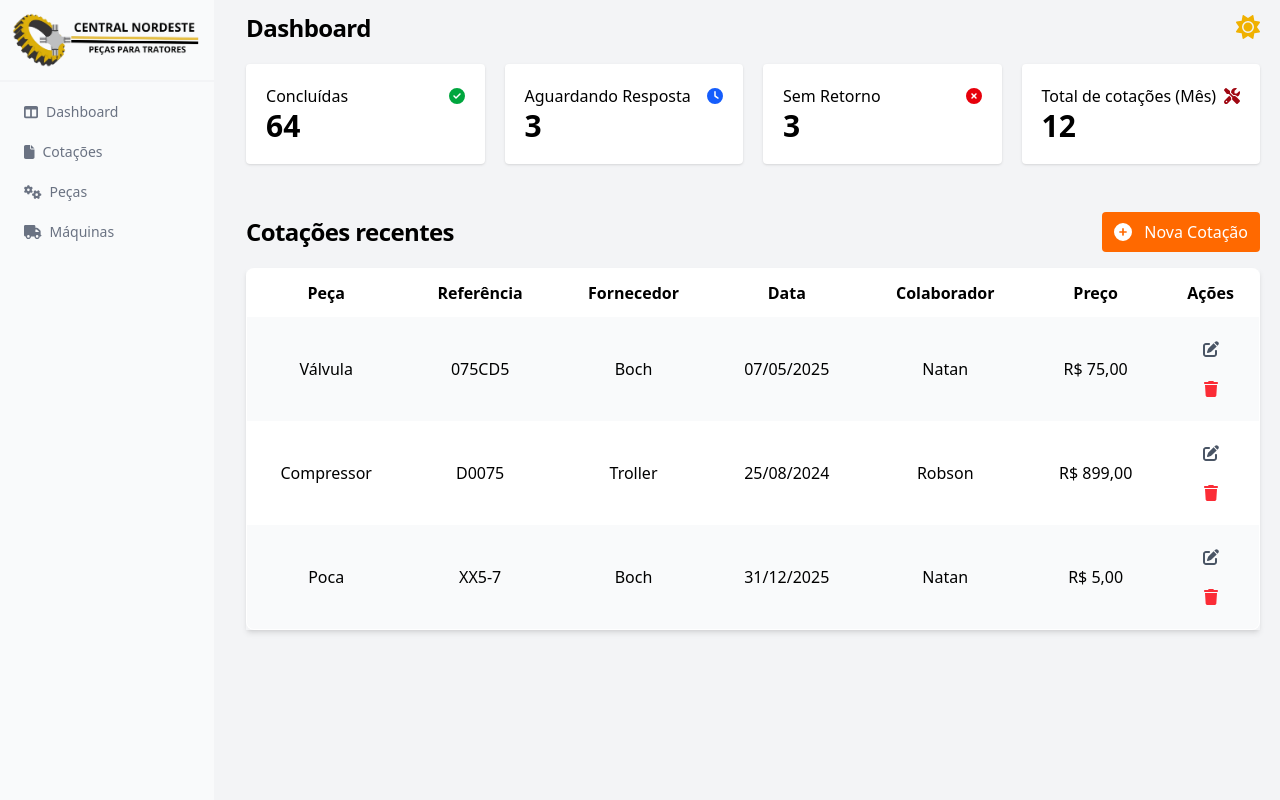
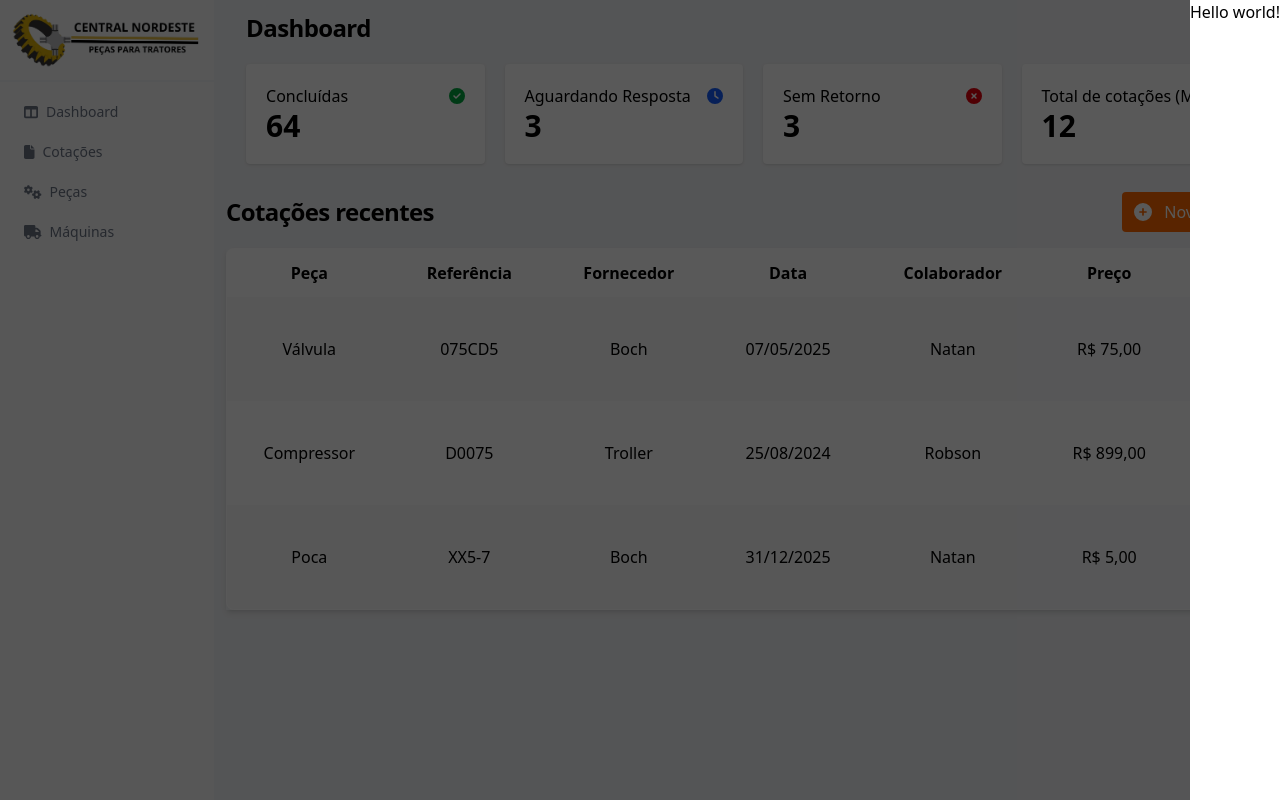
Before and after one commit to codeNilson/cn-quotations, a React (Vite) app: page / in a window 1280 px wide. Both pictures are taken after a click on the button 1210 px from the left and 349 px from the top of the page. Built offline with nearby package versions, Linux system fonts and the light colour scheme.

Commit message:
feat: implement detail sidebar functionality and integrate new components

```diff
--- a/src/App.tsx
+++ b/src/App.tsx
@@ -1,4 +1,4 @@
-import { faCircleCheck, faCirclePlus, faCircleXmark, faClock, faScrewdriverWrench } from "@fortawesome/free-solid-svg-icons";
+import { faCircleCheck, faCircleXmark, faClock, faScrewdriverWrench } from "@fortawesome/free-solid-svg-icons";
 import { FontAwesomeIcon } from "@fortawesome/react-fontawesome";
 import { useContext } from "react";
 import Card from "./components/Card.tsx";
@@ -7,6 +7,8 @@ import Table from "./components/Table.tsx";
 import SidebarContext from "./context/SidebarContext.tsx";
 import SidebarButton from "./components/sidebar-button.tsx"
 import ThemeButton from "./components/toggle-theme-button.tsx";
+import NewQuotationButton from "./components/NewQuotationButton.tsx";
+import DetailsideBar from "./components/DetailsideBar.tsx";
 
 function App() {
 
@@ -19,6 +21,8 @@ function App() {
   const { isOpen, toggleSidebar } = sidebarContext;
 
   return (
+    <>
+      <DetailsideBar />
       <div className="bg-gray-100 dark:bg-neutral-900 min-h-screen gap-3 flex">
         <Sidebar />
         <main className={`w-full transition duration-300 ${isOpen ? 'blur-xs' : 'ml-0'} lg:ml-0`} onClick={isOpen ? toggleSidebar : undefined}>
@@ -65,13 +69,10 @@ function App() {
               </Card>
             </div>
           </div>
-        <div className="p-5">
+          <div className="p-">
             <div className="flex justify-between items-center py-4">
               <h4 className="font-bold text-2xl tracking-tight">Cotações recentes</h4>
-            <button className="btn btn-primary text-white flex items-center gap-3">
-              <FontAwesomeIcon icon={faCirclePlus} className="text-lg md:text-md" />
-              <p className="hidden md:block whitespace-nowrap">Nova Cotação</p>
-            </button>
+              <NewQuotationButton />
             </div>
             <div className="overflow-x-auto shadow-md">
               <Table />
@@ -79,6 +80,7 @@ function App() {
           </div>
         </main>
       </div>
+    </>
   )
 }
 export default App
--- /dev/null
+++ b/src/components/DetailsideBar.tsx
@@ -0,0 +1,26 @@
+import { useContext } from "react"
+import DetailSidebarContext from "../context/DetailSidebarContext"
+
+export default function Detailsidebar({ children }: { children?: React.ReactNode }) {
+
+    const context = useContext(DetailSidebarContext)
+
+    if (!context) {
+        throw new Error("SidebarContext is not provided.")
+    }
+
+    const { detailSidebarIsOpen, toggleDetailSidebar } = context
+
+    return (
+        <>
+        {detailSidebarIsOpen && <div className="bg-black/65 fixed inset-0 z-60" onClick={toggleDetailSidebar} />}
+            <aside
+                className={`fixed right-0 bg-white text-black w-auto h-screen z-70 ${detailSidebarIsOpen ? 'translate-x-0' : 'translate-x-full'}`}>
+                <div>
+                    <h1>Hello world!</h1>
+                </div>
+                {children}
+            </aside>
+        </>
+    )
+}
--- /dev/null
+++ b/src/components/NewQuotationButton.tsx
@@ -0,0 +1,13 @@
+import { faCirclePlus } from "@fortawesome/free-solid-svg-icons";
+import { FontAwesomeIcon } from "@fortawesome/react-fontawesome";
+
+export default function NewQuotationButton() {
+    return (
+        <>
+            <button className="btn btn-primary text-white flex items-center gap-3">
+                <FontAwesomeIcon icon={faCirclePlus} className="text-lg md:text-md" />
+                <p className="hidden md:block whitespace-nowrap">Nova Cotação</p>
+            </button>
+        </>
+    )
+}
--- a/src/components/Table.tsx
+++ b/src/components/Table.tsx
@@ -1,8 +1,5 @@
-import { faPenToSquare } from "@fortawesome/free-solid-svg-icons";
-import { FontAwesomeIcon } from "@fortawesome/react-fontawesome";
 import DeleteButton from './delete-button.tsx';
-
-import React from "react";
+import EditButton from "./edit-button.tsx";
 
 const data = [
     {
@@ -31,7 +28,7 @@ const data = [
     },
 ];
 
-export default function Table(): React.JSX.Element {
+export default function Table() {
     return (
         <table className="table-auto border border-gray-200 w-full bg-white dark:bg-neutral-800 rounded-lg overflow-hidden">
             <thead>
@@ -57,9 +54,7 @@ export default function Table(): React.JSX.Element {
                         <td className="p-3">
                             <div className="flex flex-col">
                                 <div>
-                                    <button className="btn btn-icon">
-                                        <FontAwesomeIcon icon={faPenToSquare} className="icon-edit" />
-                                    </button>
+                                    <EditButton />
                                 </div>
                                 <div>
                                     <DeleteButton />
--- /dev/null
+++ b/src/components/edit-button.tsx
@@ -0,0 +1,23 @@
+import { faPenToSquare } from "@fortawesome/free-solid-svg-icons";
+import { FontAwesomeIcon } from "@fortawesome/react-fontawesome";
+import { useContext } from "react";
+import DetailSidebarContext from "../context/DetailSidebarContext";
+
+export default function EditButton() {
+
+    const context = useContext(DetailSidebarContext)
+
+    if (!context) {
+        throw new Error("SidebarContext is not provided.")
+    }
+
+    const { toggleDetailSidebar } = context
+
+    return (
+        <>
+            <button className="btn btn-icon" onClick={toggleDetailSidebar}>
+                <FontAwesomeIcon icon={faPenToSquare} className="icon-edit" />
+            </button>
+        </>
+    )
+}
--- /dev/null
+++ b/src/context/DetailSidebarContext.tsx
@@ -0,0 +1,23 @@
+import { createContext, useState } from "react";
+
+const DetailSidebarContext = createContext<
+    {
+        detailSidebarIsOpen: boolean,
+        toggleDetailSidebar: () => void
+    } | null>(null)
+
+export const DetailSidebarContextProvider = ({ children }: { children: React.ReactNode }) => {
+    const [detailSidebarIsOpen, setDetailSidebarIsOpen] = useState(false)
+
+    function toggleDetailSidebar() {
+        setDetailSidebarIsOpen(!detailSidebarIsOpen)
+    }
+
+    return (
+        <DetailSidebarContext.Provider value={{ detailSidebarIsOpen, toggleDetailSidebar }}>
+            {children}
+        </DetailSidebarContext.Provider>
+    )
+}
+
+export default DetailSidebarContext;
--- a/src/main.tsx
+++ b/src/main.tsx
@@ -3,12 +3,15 @@ import { createRoot } from 'react-dom/client'
 import App from './App.js'
 import { SidebarContextProvider } from './context/SidebarContext.js'
 import { ThemeContextProvider } from './context/ThemeContext.js'
+import { DetailSidebarContextProvider } from './context/DetailSidebarContext.js'
 
 createRoot(document.getElementById('root')!).render(
   <StrictMode>
     <ThemeContextProvider>
       <SidebarContextProvider>
-        <App />
+        <DetailSidebarContextProvider>
+          <App />
+        </DetailSidebarContextProvider>
       </SidebarContextProvider>
     </ThemeContextProvider>
   </StrictMode>,
```
Lines whose indentation alone changed are shown as unchanged.
